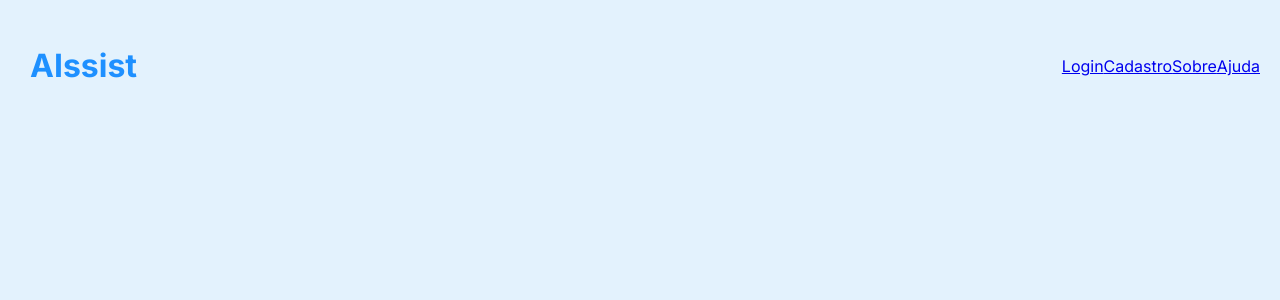
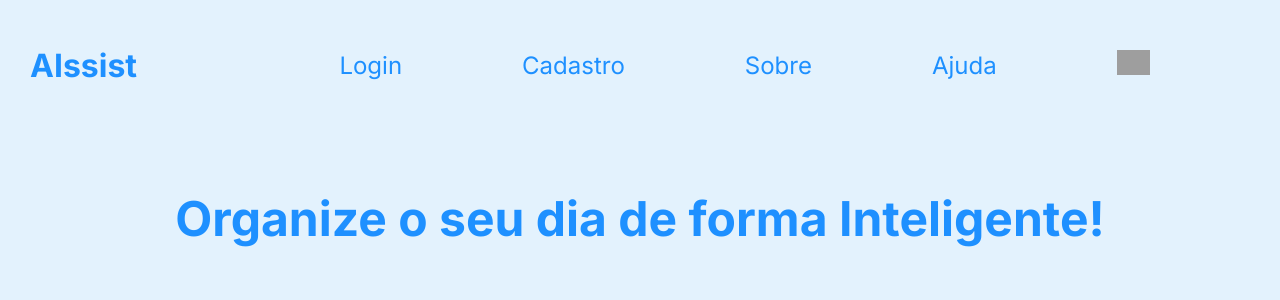
Before and after one commit to Mxrqzz/AIssist, a Flask app: template app/templates/index.html in a window 1280 px wide. Shown: the top 300 px of the page. Run offline with Flask 3, Linux system fonts and the light colour scheme; the template is opened without the code that fills it, so the values that code supplies are empty; grey boxes are pictures that could not be loaded.

Commit message:
função para alterar o tema da pagina

```diff
--- a/app/controllers/views.py
+++ b/app/controllers/views.py
@@ -5,4 +5,7 @@ def index():
     return render_template('index.html')
 
 def register():
-    ...
+    return render_template('register.html')
+
+def login():
+    return render_template('login.html')
--- a/app/routes/routes.py
+++ b/app/routes/routes.py
@@ -13,3 +13,7 @@ def index_route():
 @bp.route('/register', methods=['GET', 'POST'])
 def register_route():
     return register()
+
+@bp.route('/login', methods=['GET', 'POST'])
+def login_route():
+    return login()
--- a/app/static/css/style.css
+++ b/app/static/css/style.css
@@ -33,3 +33,28 @@ body.dark-mode {
     align-items: center;
     padding: 10px 20px;
 }
+
+.menu-superior ul li {
+    margin-right: 100px;
+    color: #1E90FF;
+}
+
+.menu-superior ul li a {
+    text-decoration: none;
+    color: inherit;
+    padding: 5px 10px;
+}
+
+.menu-superior li{
+    font-size: 24px;
+}
+
+.hero {
+    margin-top: 50px;
+    display: flex;
+    justify-content: center;
+}
+
+.hero h1 {
+    font-size: 48px;
+}
--- /dev/null
+++ b/app/static/js/script.js
@@ -0,0 +1,24 @@
+// Seleciona o botao de mudar o tema da pagina
+const themeButton = document.getElementById('theme-toggle');
+const body = document.body;
+// Função que muda o tema da pagina
+function applyTheme(theme) {
+  body.className = theme; // Define a classe do body como o tema escolhido
+}
+
+// Verifica se há um tema salvo no localStorage
+const currentTheme = localStorage.getItem('theme');
+if (currentTheme) {
+    applyTheme(currentTheme);
+} else {
+  // Define o tema claro com padrão se não houver nada no localStorage
+    applyTheme('light-mode');
+}
+
+// Adiciona um evento de click no botão de mudar o tema
+themeButton.addEventListener('click', () => {
+    console.log('vasco')
+    const newTheme = body.classList.contains('light-mode') ? 'dark-mode' : 'light-mode';
+    applyTheme(newTheme);
+  localStorage.setItem('theme', newTheme); // Salva o tema escolhido no localStorage
+});
--- a/app/templates/index.html
+++ b/app/templates/index.html
@@ -1,22 +1,31 @@
 <!DOCTYPE html>
 <html lang="en">
   <head>
-    <meta charset="UTF-8">
-    <meta name="viewport" content="width=device-width, initial-scale=1.0">
-    <link rel="stylesheet" href="static/css/style.css">
+    <meta charset="UTF-8" />
+    <meta name="viewport" content="width=device-width, initial-scale=1.0" />
+    <link rel="stylesheet" href="static/css/style.css" />
     <title>AIssist</title>
   </head>
   <body class="light-mode">
     <header class="menu-superior">
       <h1>AIssist</h1>
       <ul>
-            <li><a href="#">Login</a></li>
-            <li><a href="#">Cadastro</a></li>
+        <li><a href="/login">Login</a></li>
+        <li><a href="/register">Cadastro</a></li>
         <li><a href="#">Sobre</a></li>
         <li><a href="#">Ajuda</a></li>
-            <li><img src="#" alt=""></li>
+        <li>
+          <a href="#" id="theme-toggle" class="button-theme"
+            ><img src="static/images/toggle-mode.svg" alt="" height="25" />
+          </a>
+        </li>
       </ul>
+    </header>
+    <div class="hero">
 
-    </header>
+        <h1>Organize o seu dia de forma Inteligente!</h1>
+    </div>
   </body>
+
+  <script src="static/js/script.js"></script>
 </html>
```
Also changed, not shown: app/templates/login.html (added, +12 -0 lines), app/templates/register.html (added, +13 -0 lines), app/static/images/toggle-mode.svg (added). Lines whose indentation alone changed are shown as unchanged.
